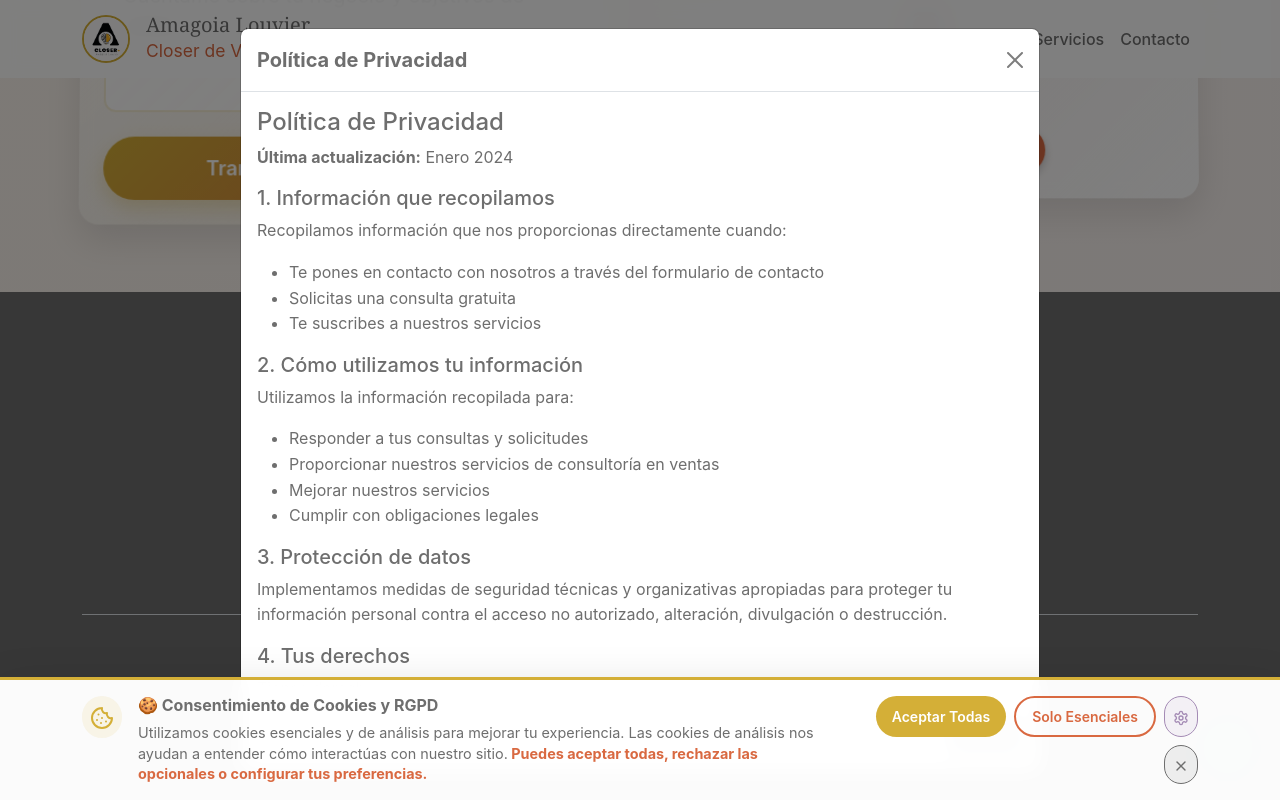
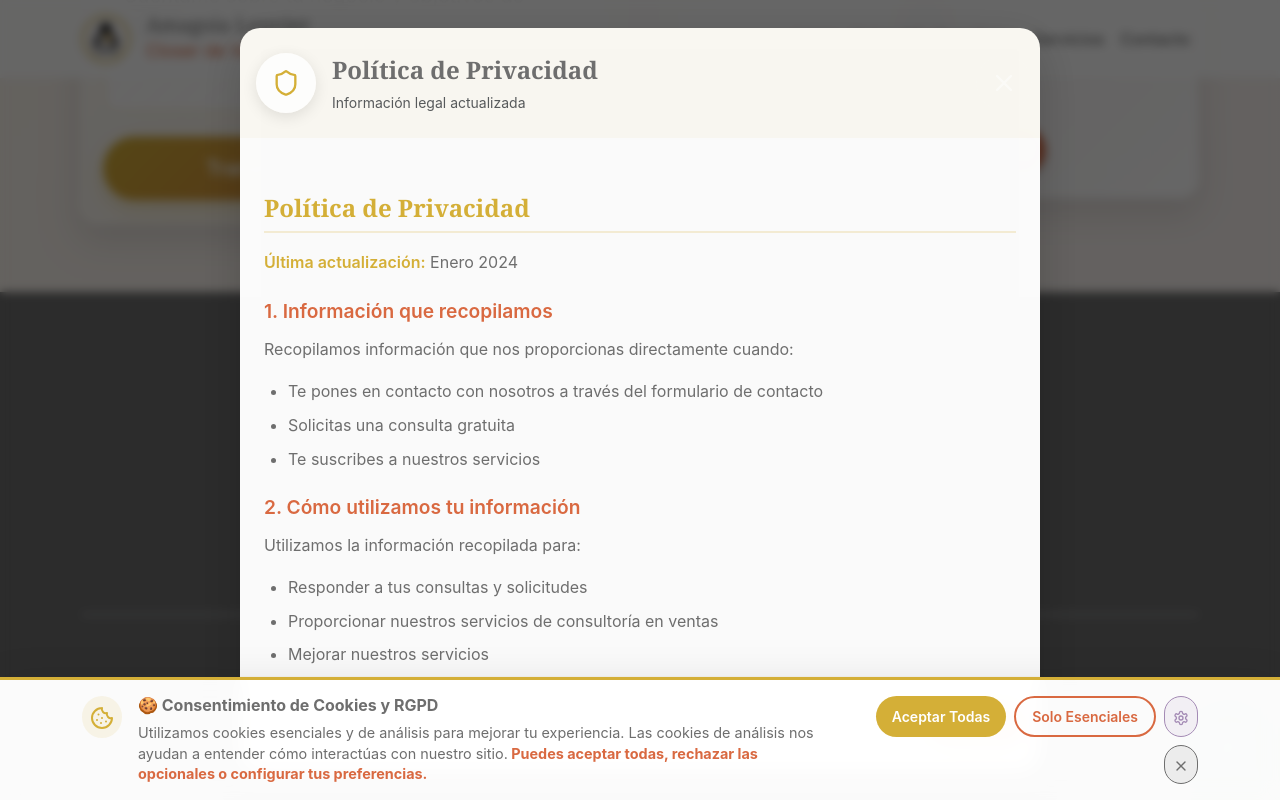
Before and after one commit to amancheno1/webamagoiacloserdeventas, a React (Vite) app: page / in a window 1280 px wide. Both pictures are taken after a click on the button "Política de Privacidad". Shown: the part 4680-5480 px from the top of the page. Built offline with nearby package versions, Linux system fonts and the light colour scheme.

Commit message:
Update Legal Modal Design to Match Website

```diff
--- a/src/components/LegalModal.tsx
+++ b/src/components/LegalModal.tsx
@@ -1,5 +1,5 @@
 import React from 'react';
-import { X } from 'lucide-react';
+import { X, Shield, FileText, Cookie } from 'lucide-react';
 
 interface LegalModalProps {
   isOpen: boolean;
@@ -11,19 +11,101 @@ interface LegalModalProps {
 const LegalModal: React.FC<LegalModalProps> = ({ isOpen, onClose, title, content }) => {
   if (!isOpen) return null;
 
+  // Get appropriate icon based on title
+  const getIcon = () => {
+    if (title.includes('Privacidad')) return <Shield className="text-gold" size={28} />;
+    if (title.includes('Cookies')) return <Cookie className="text-terracotta" size={28} />;
+    return <FileText className="text-lavender" size={28} />;
+  };
+
+  // Get appropriate gradient based on title
+  const getGradient = () => {
+    if (title.includes('Privacidad')) return 'rgba(212, 175, 55, 0.05)';
+    if (title.includes('Cookies')) return 'rgba(217, 105, 65, 0.05)';
+    return 'rgba(164, 139, 181, 0.05)';
+  };
+
   return (
-    <div className="modal fade show d-block" style={{ backgroundColor: 'rgba(0,0,0,0.5)' }}>
+    <div
+      className="modal fade show d-block"
+      style={{
+        backgroundColor: 'rgba(0,0,0,0.6)',
+        backdropFilter: 'blur(5px)'
+      }}
+    >
       <div className="modal-dialog modal-lg modal-dialog-scrollable">
-        <div className="modal-content">
-          <div className="modal-header">
-            <h5 className="modal-title text-gray fw-bold">{title}</h5>
-            <button type="button" className="btn-close" onClick={onClose}></button>
+        <div
+          className="modal-content border-0 shadow-lg"
+          style={{
+            borderRadius: '20px',
+            overflow: 'hidden',
+            background: 'rgba(255, 255, 255, 0.98)',
+            backdropFilter: 'blur(10px)'
+          }}
+        >
+          <div
+            className="modal-header border-0 py-4"
+            style={{
+              background: getGradient(),
+              borderBottom: '1px solid rgba(212, 175, 55, 0.1)'
+            }}
+          >
+            <div className="d-flex align-items-center">
+              <div
+                className="rounded-circle p-3 me-3"
+                style={{
+                  background: 'rgba(255, 255, 255, 0.8)',
+                  boxShadow: '0 4px 15px rgba(0, 0, 0, 0.1)'
+                }}
+              >
+                {getIcon()}
+              </div>
+              <div>
+                <h4 className="modal-title text-gray fw-bold mb-1 font-serif">{title}</h4>
+                <p className="mb-0 text-muted small">Información legal actualizada</p>
+              </div>
+            </div>
+            <button
+              type="button"
+              className="btn-close btn-close-white rounded-circle p-2"
+              onClick={onClose}
+              style={{
+                backgroundColor: 'rgba(110, 110, 110, 0.1)',
+                border: 'none',
+                width: '40px',
+                height: '40px'
+              }}
+            ></button>
           </div>
-          <div className="modal-body">
-            <div dangerouslySetInnerHTML={{ __html: content }} />
+
+          <div className="modal-body p-4" style={{ maxHeight: '70vh', overflowY: 'auto' }}>
+            <div
+              className="legal-content"
+              dangerouslySetInnerHTML={{ __html: content }}
+              style={{
+                lineHeight: '1.7',
+                color: '#6E6E6E'
+              }}
+            />
           </div>
-          <div className="modal-footer">
-            <button type="button" className="btn btn-secondary" onClick={onClose}>
+
+          <div
+            className="modal-footer border-0 py-4"
+            style={{
+              background: getGradient(),
+              borderTop: '1px solid rgba(212, 175, 55, 0.1)'
+            }}
+          >
+            <button
+              type="button"
+              className="btn px-4 py-2 rounded-pill fw-semibold"
+              style={{
+                background: 'linear-gradient(135deg, #D4AF37, #D96941)',
+                border: 'none',
+                color: 'white'
+              }}
+              onClick={onClose}
+            >
               Cerrar
             </button>
           </div>
--- a/src/index.css
+++ b/src/index.css
@@ -486,3 +486,55 @@ body {
     transform: translateY(-5px);
   }
 }
+
+/* Legal Modal Content Styles */
+.legal-content h4 {
+  color: #D4AF37;
+  font-family: 'Playfair Display', Georgia, serif;
+  font-weight: 700;
+  font-size: 1.5rem;
+  margin-top: 2rem;
+  margin-bottom: 1rem;
+  padding-bottom: 0.5rem;
+  border-bottom: 2px solid rgba(212, 175, 55, 0.2);
+}
+
+.legal-content h5 {
+  color: #D96941;
+  font-weight: 600;
+  font-size: 1.2rem;
+  margin-top: 1.5rem;
+  margin-bottom: 0.8rem;
+}
+
+.legal-content h6 {
+  color: #A48BB5;
+  font-weight: 600;
+  font-size: 1.1rem;
+  margin-top: 1.2rem;
+  margin-bottom: 0.6rem;
+}
+
+.legal-content p {
+  margin-bottom: 1rem;
+  text-align: justify;
+}
+
+.legal-content ul, .legal-content ol {
+  margin-bottom: 1rem;
+  padding-left: 1.5rem;
+}
+
+.legal-content li {
+  margin-bottom: 0.5rem;
+  line-height: 1.6;
+}
+
+.legal-content strong {
+  color: #D4AF37;
+  font-weight: 600;
+}
+
+.legal-content br {
+  margin-bottom: 0.5rem;
+}
```
